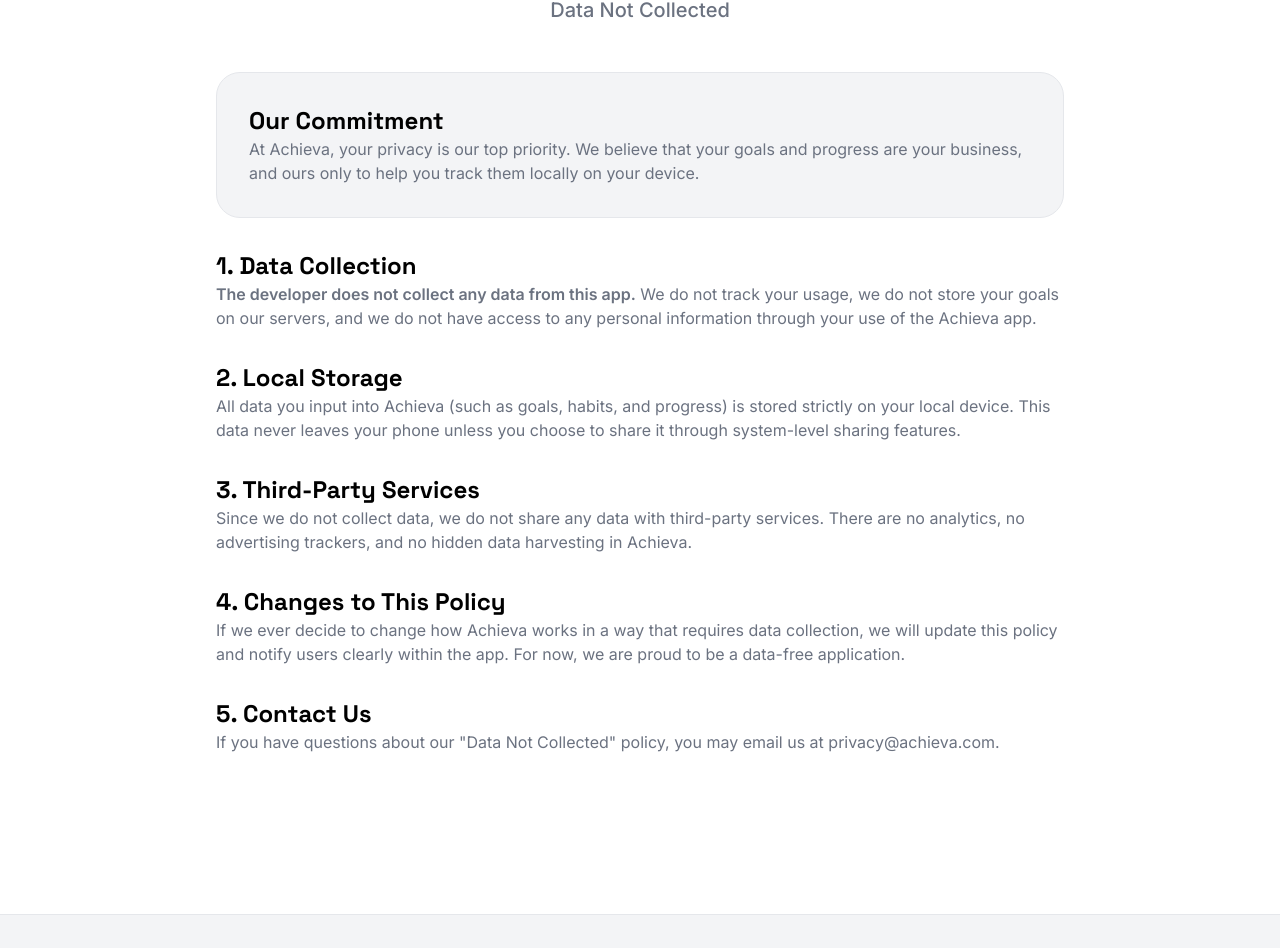
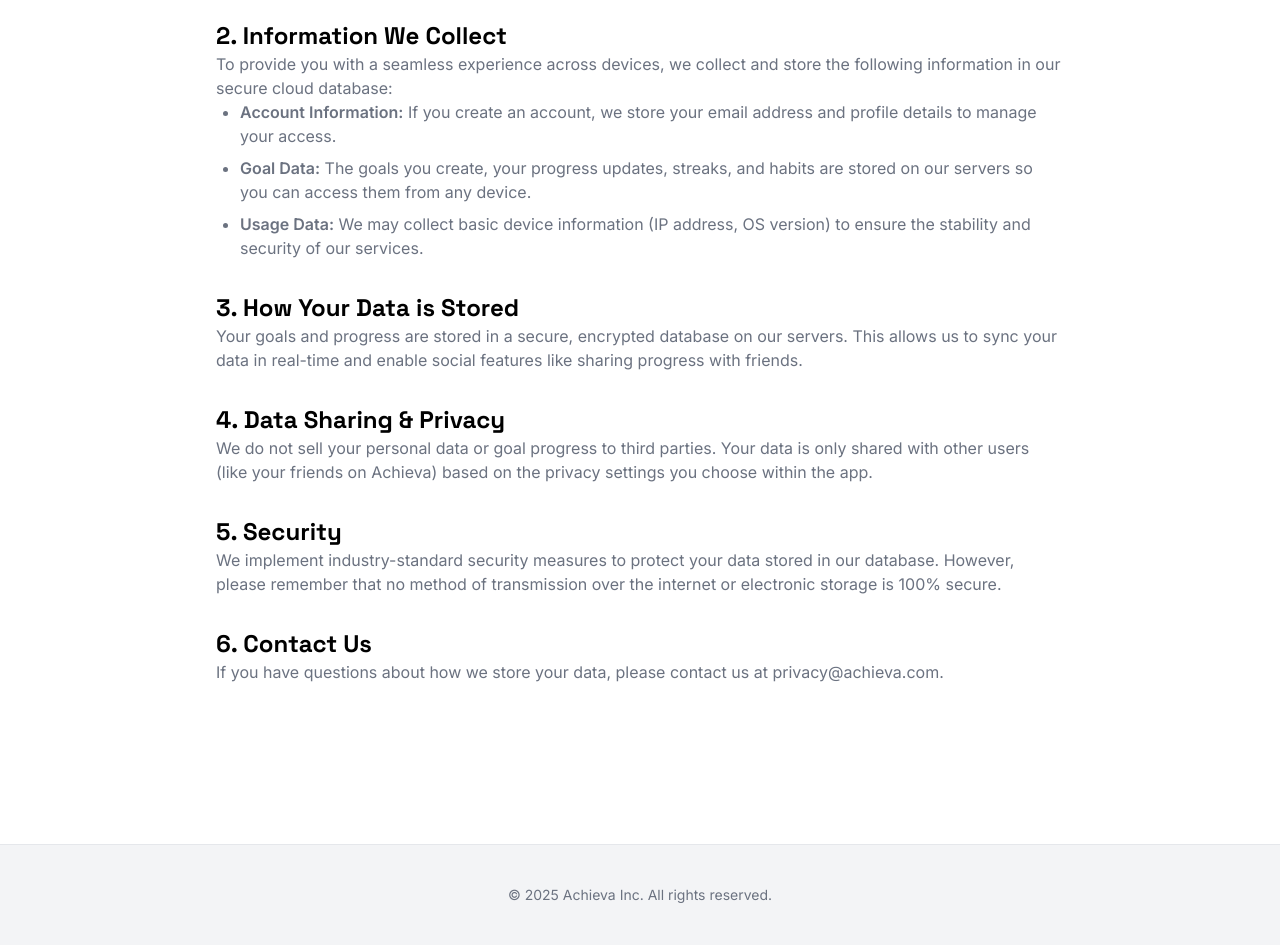
Before and after one commit to Permutationed/sali, a plain HTML site: page privacy.html in a window 1280 px wide. Shown: the part 337-1285 px from the top of the page. Drawn offline with nearby package versions, Linux system fonts and the light colour scheme.

Commit message:
Correct privacy policy to reflect server-side data storage

```diff
--- a/privacy.html
+++ b/privacy.html
@@ -63,43 +63,42 @@
       </header>
 
       <main class="flex-1 max-w-4xl mx-auto px-6 py-12 md:py-20">
-        <div class="flex flex-col items-center text-center mb-12">
-           <div class="size-20 bg-green-100 dark:bg-green-900/30 rounded-full flex items-center justify-center mb-6">
-              <span class="material-symbols-outlined text-4xl text-green-600 dark:text-green-400">verified_user</span>
-           </div>
-           <h1 class="text-4xl md:text-6xl font-bold tracking-tighter mb-4">Privacy Policy</h1>
-           <p class="text-xl text-text-secondary dark:text-gray-400 font-medium">Data Not Collected</p>
-        </div>
+        <h1 class="text-4xl md:text-6xl font-bold mb-8 tracking-tighter">Privacy Policy</h1>
 
         <div class="prose prose-lg dark:prose-invert max-w-none space-y-8 text-text-secondary dark:text-gray-400">
-          <section class="bg-surface-light dark:bg-white/5 p-8 rounded-3xl border border-border-color dark:border-white/10">
-            <h2 class="text-2xl font-bold text-text-main dark:text-white mt-0">Our Commitment</h2>
-            <p>At Achieva, your privacy is our top priority. We believe that your goals and progress are your business, and ours only to help you track them locally on your device.</p>
+          <section>
+            <h2 class="text-2xl font-bold text-text-main dark:text-white">1. Introduction</h2>
+            <p>Welcome to Achieva. We are committed to protecting your personal information and your right to privacy. This policy explains how we handle your data when you use our services to track and share your goals.</p>
           </section>
 
           <section>
-            <h2 class="text-2xl font-bold text-text-main dark:text-white">1. Data Collection</h2>
-            <p><strong>The developer does not collect any data from this app.</strong> We do not track your usage, we do not store your goals on our servers, and we do not have access to any personal information through your use of the Achieva app.</p>
+            <h2 class="text-2xl font-bold text-text-main dark:text-white">2. Information We Collect</h2>
+            <p>To provide you with a seamless experience across devices, we collect and store the following information in our secure cloud database:</p>
+            <ul class="list-disc pl-6 space-y-2">
+              <li><strong>Account Information:</strong> If you create an account, we store your email address and profile details to manage your access.</li>
+              <li><strong>Goal Data:</strong> The goals you create, your progress updates, streaks, and habits are stored on our servers so you can access them from any device.</li>
+              <li><strong>Usage Data:</strong> We may collect basic device information (IP address, OS version) to ensure the stability and security of our services.</li>
+            </ul>
           </section>
 
           <section>
-            <h2 class="text-2xl font-bold text-text-main dark:text-white">2. Local Storage</h2>
-            <p>All data you input into Achieva (such as goals, habits, and progress) is stored strictly on your local device. This data never leaves your phone unless you choose to share it through system-level sharing features.</p>
+            <h2 class="text-2xl font-bold text-text-main dark:text-white">3. How Your Data is Stored</h2>
+            <p>Your goals and progress are stored in a secure, encrypted database on our servers. This allows us to sync your data in real-time and enable social features like sharing progress with friends.</p>
           </section>
 
           <section>
-            <h2 class="text-2xl font-bold text-text-main dark:text-white">3. Third-Party Services</h2>
-            <p>Since we do not collect data, we do not share any data with third-party services. There are no analytics, no advertising trackers, and no hidden data harvesting in Achieva.</p>
+            <h2 class="text-2xl font-bold text-text-main dark:text-white">4. Data Sharing & Privacy</h2>
+            <p>We do not sell your personal data or goal progress to third parties. Your data is only shared with other users (like your friends on Achieva) based on the privacy settings you choose within the app.</p>
           </section>
 
           <section>
-            <h2 class="text-2xl font-bold text-text-main dark:text-white">4. Changes to This Policy</h2>
-            <p>If we ever decide to change how Achieva works in a way that requires data collection, we will update this policy and notify users clearly within the app. For now, we are proud to be a data-free application.</p>
+            <h2 class="text-2xl font-bold text-text-main dark:text-white">5. Security</h2>
+            <p>We implement industry-standard security measures to protect your data stored in our database. However, please remember that no method of transmission over the internet or electronic storage is 100% secure.</p>
           </section>
 
           <section>
-            <h2 class="text-2xl font-bold text-text-main dark:text-white">5. Contact Us</h2>
-            <p>If you have questions about our "Data Not Collected" policy, you may email us at privacy@achieva.com.</p>
+            <h2 class="text-2xl font-bold text-text-main dark:text-white">6. Contact Us</h2>
+            <p>If you have questions about how we store your data, please contact us at privacy@achieva.com.</p>
           </section>
         </div>
       </main>
```
